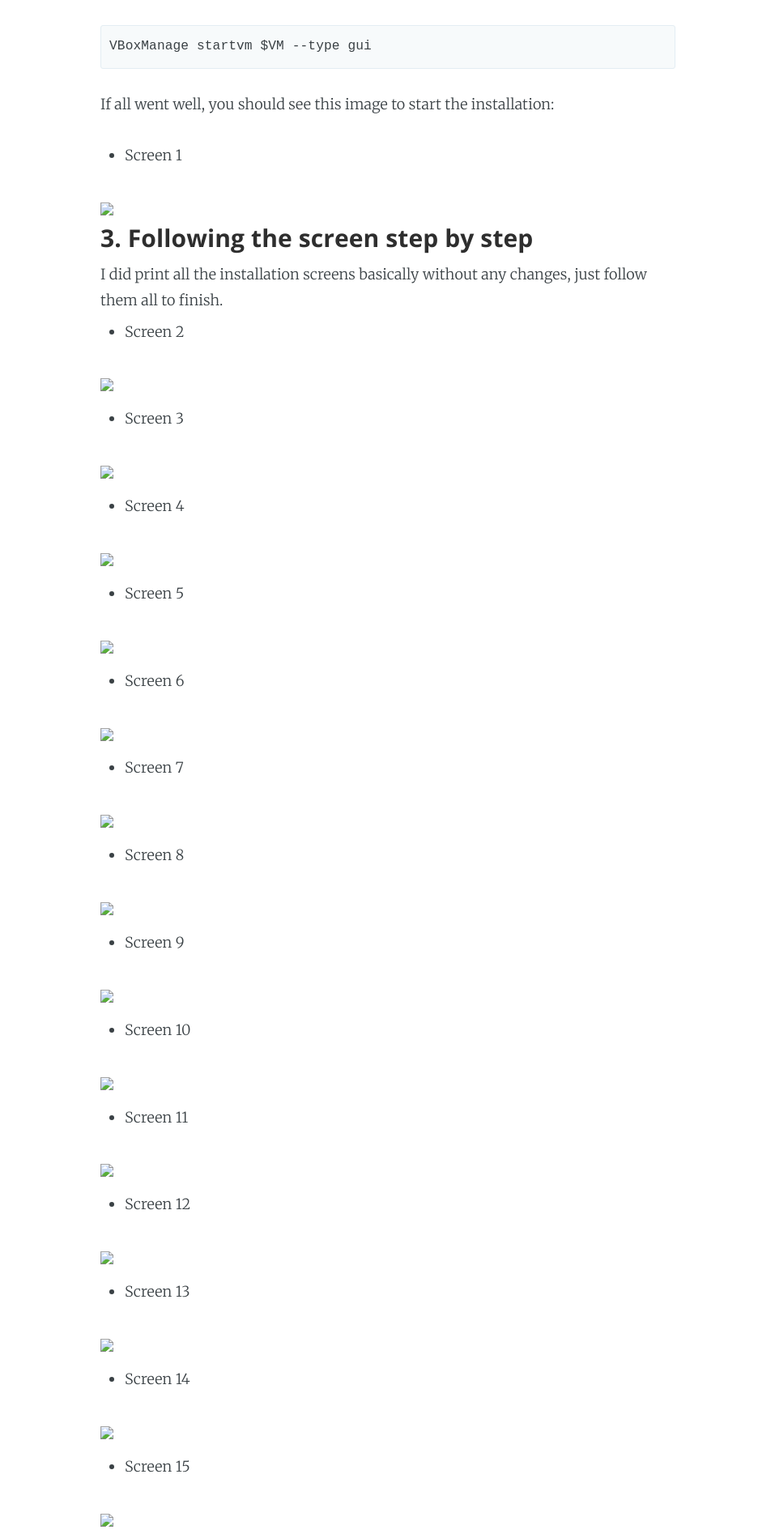
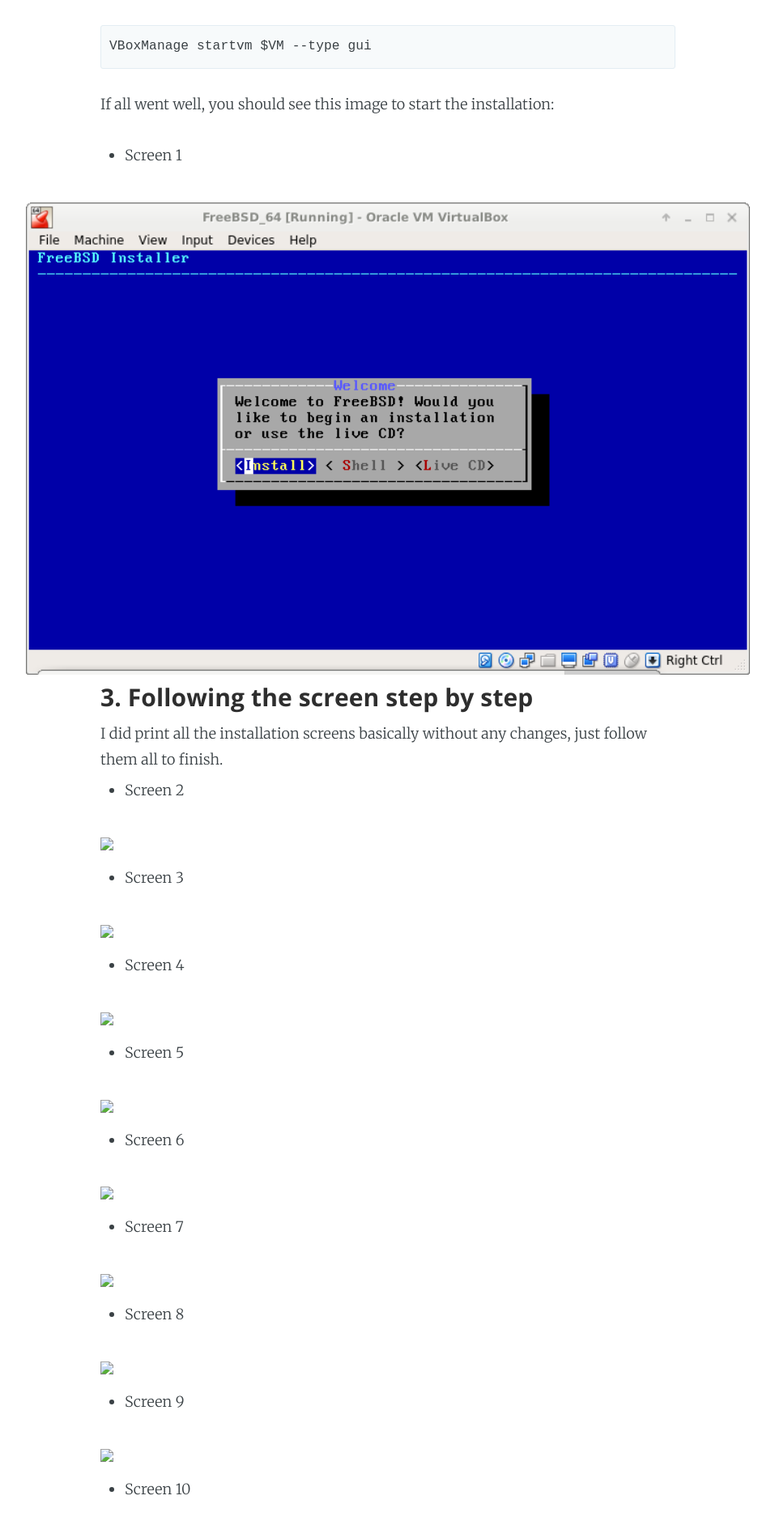
Before and after one commit to edersoncorbari/edersoncorbari.github.io, a Jekyll site: the page built from _posts/2017-05-21-freebsd-vm.html, in a window 1280 px wide. Shown: the part 2229-4123 px from the top of the page at 81% size, without its empty margins (161-1118 px from the left). Built offline with Jekyll 4.4.1, drawn with Linux system fonts in a browser that asks for light colours.

Commit message:
1. Fix base URL.

```diff
--- a/_posts/2017-05-21-freebsd-vm.html
+++ b/_posts/2017-05-21-freebsd-vm.html
@@ -104,7 +104,7 @@
  <li>Screen 1</li>
 </ul>
 
-<img src="{{ site.url }}/assets/blog/2017-05-21/1.png" >
+<img src="{{ site.baseurl }}/assets/blog/2017-05-21/1.png" >
 
 <h3>3. Following the screen step by step</h3>
 
```
